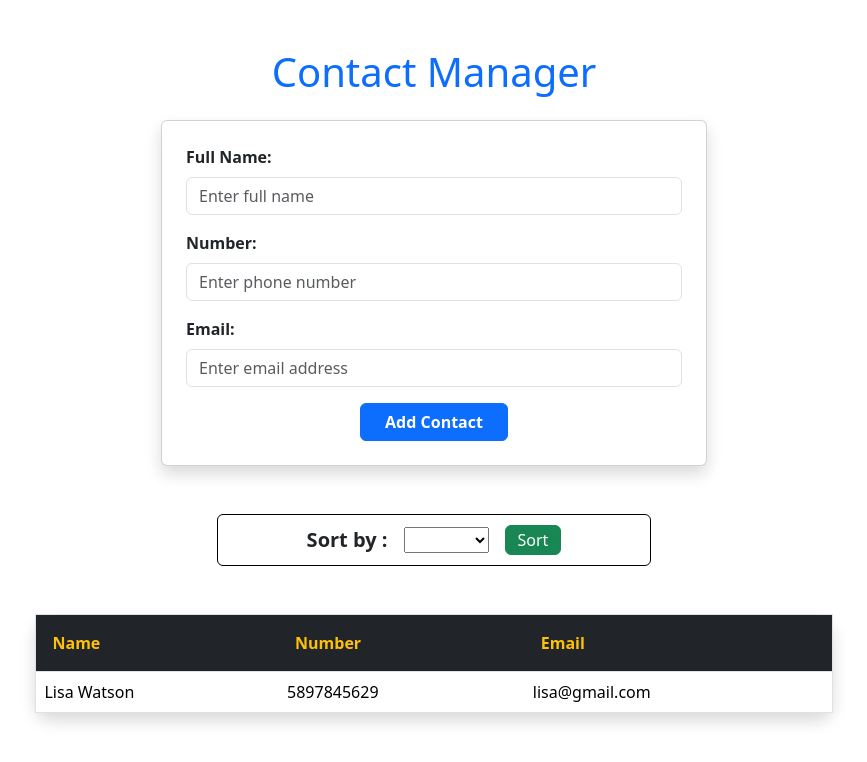
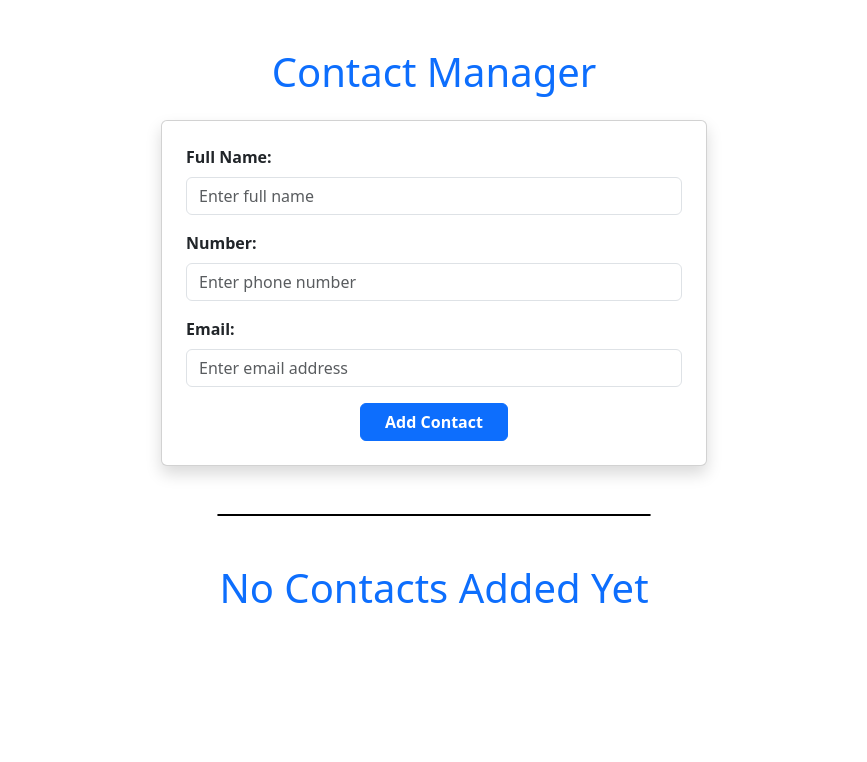
Before and after one commit to gauthamjoshy/contact-manager, a React (Vite) app: page / in a window 1280 px wide. Shown: the top 762 px of the page, without its empty margins (206-1073 px from the left). Built offline with nearby package versions, Linux system fonts and the light colour scheme.

Commit message:
handled empty data

```diff
--- a/src/pages/PhoneBook.jsx
+++ b/src/pages/PhoneBook.jsx
@@ -67,7 +67,8 @@ function PhoneBook() {
 
                     <div className="col-4"></div>
                     <div className="col mt-5 border border-black rounded rounded w-100">
-                        <div style={{height:"50px"}} className="main d-flex justify-content-center align-items-center gap-3">
+                        {newContact.length !== 0?
+                            <div style={{height:"50px"}} className="main d-flex justify-content-center align-items-center gap-3">
                             <label className="fs-5 fw-bold" htmlFor="">Sort by : </label>
                             <select name="" id="">
                                 <option value=""> </option>
@@ -79,6 +80,7 @@ function PhoneBook() {
                                 <button style={{width:"auto", height:"30px"}} className="btn btn-success d-flex justify-content-center align-items-center">Sort</button>
                             </div>
                         </div>
+                        :""}
                     </div>
                     <div className="col-4"></div>
 
@@ -87,7 +89,8 @@ function PhoneBook() {
             <div className="row mt-5">
                 <div className="col-1"></div>
                 <div className="col d-flex justify-content-center align-items-center">
-                    <table className="table border shadow rounded-4 w-75">
+                    {newContact.length !== 0 ?
+                        <table className="table border shadow rounded-4 w-75">
                         <thead className="table-dark border">
                             <tr className="border">
                                 <th className="text-warning p-3">Name</th>
@@ -96,13 +99,18 @@ function PhoneBook() {
                             </tr>
                         </thead>
                         <tbody>
-                            <tr>
-                                <td>Lisa Watson</td>
-                                <td>5897845629</td>
-                                <td>lisa@gmail.com</td>
-                            </tr>
+                            {
+                                newContact.map((person, index)=>(
+                                    <tr key={index}>
+                                        <td>{person.name}</td>
+                                        <td>{person.number}</td>
+                                        <td>{person.email}</td>
+                                    </tr>
+                                ))
+                            }
                         </tbody>
                     </table>
+                    : <h1 className="text-center text-primary">No Contacts Added Yet</h1>}
                 </div>
                 <div className="col-1"></div>
             </div>
```
